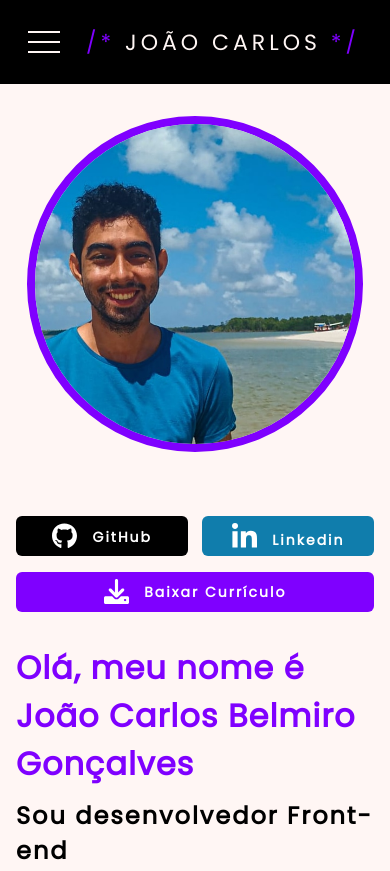
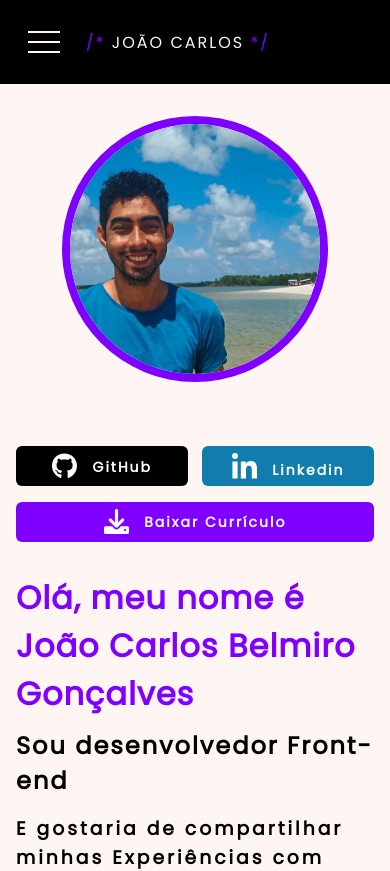
Before and after one commit to joao-belmiro/joao-goncalves, a Vue app: page / in a window 390 px wide. Shown: the top 871 px of the page. Built offline with nearby package versions, Linux system fonts and the light colour scheme.

Commit message:
refatorando imagem e titulo do header

```diff
--- a/src/App.vue
+++ b/src/App.vue
@@ -121,7 +121,10 @@ header {
       text-transform: uppercase;
       text-decoration: none;
       color: $background;
-
+      @media (max-width: 999px) {
+        font-size: 16px;
+        letter-spacing: 2px;
+      }
       &:hover {
         opacity: 0.7;
       }
--- a/src/components/ApresentationSection.vue
+++ b/src/components/ApresentationSection.vue
@@ -132,6 +132,10 @@
         width: 320px;
         border-radius: 50%;
         border: 8px solid $primary;
+
+        @media (max-width: 999px) {
+          width: 250px;
+        }
       }
     }
     .apresentation-text {
```
